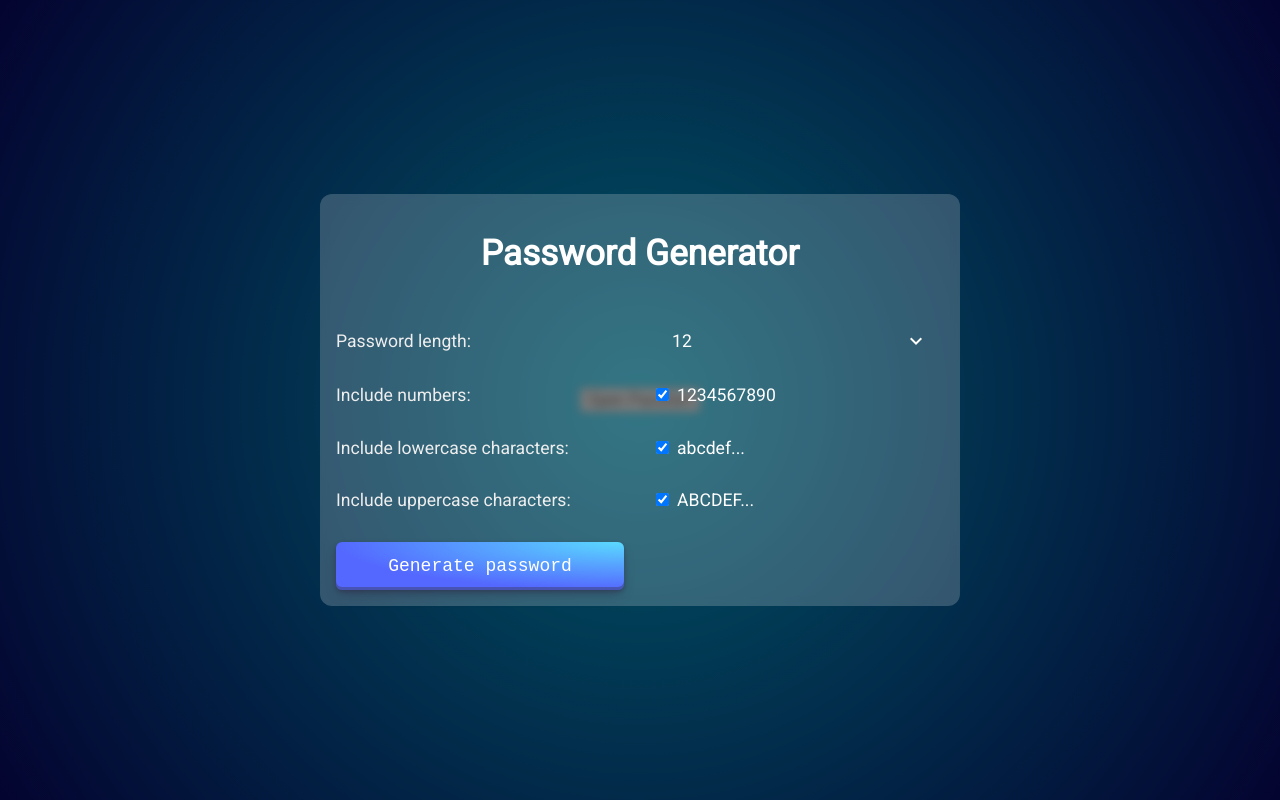
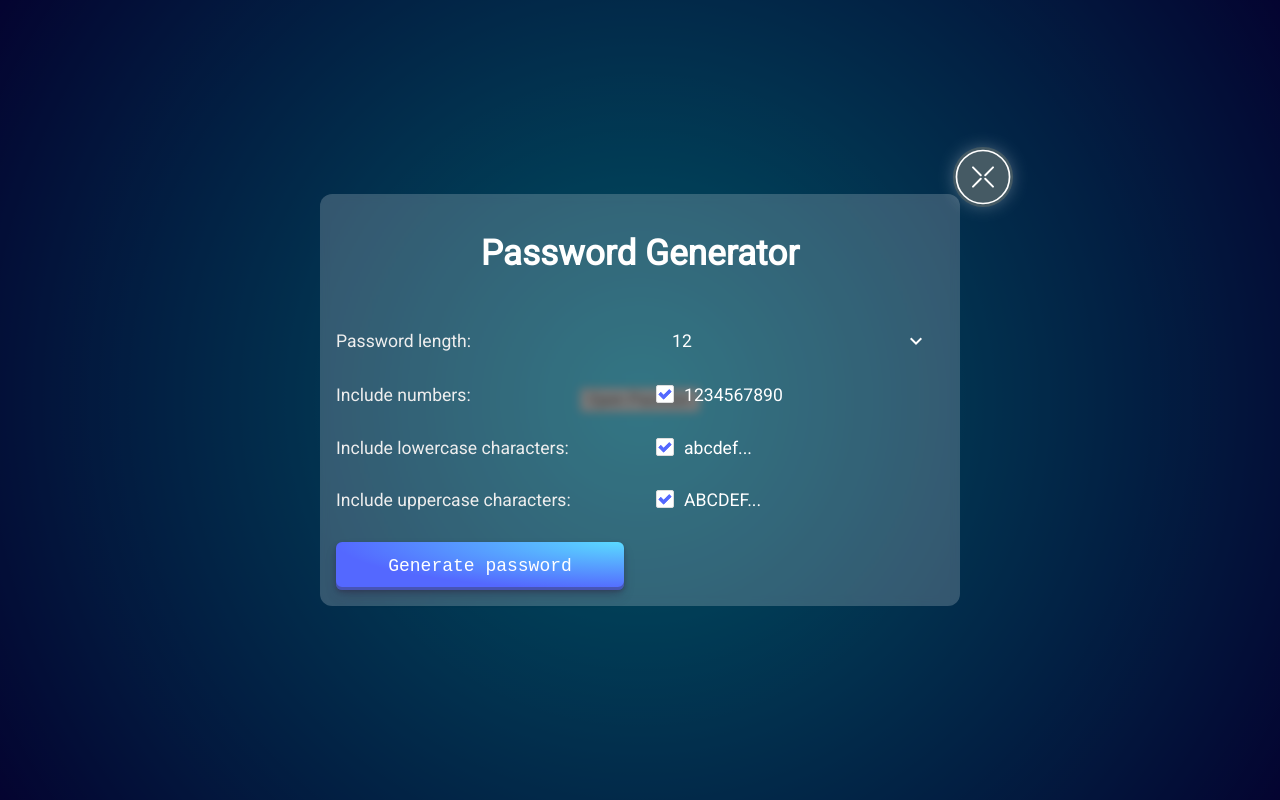
Before and after one commit to Dji-F/PassGen, a website built with webpack: page src/index.html in a window 1280 px wide. Both pictures are taken after a click on the button "Open PassGen". Built offline with nearby package versions, Linux system fonts and the light colour scheme.

Commit message:
Styles checkbox finishing

```diff
--- a/src/modules/PassGen/PassGen.js
+++ b/src/modules/PassGen/PassGen.js
@@ -8,6 +8,7 @@ export class PassGen {
         this.$el = document.querySelector(selector)
         this.selectData = options.selectData ?? [6, 20]
         this.$passInput = ''
+        this.$passgen = ''
         this.inputCheck = []
         this.#setup()
     }
@@ -19,10 +20,15 @@ export class PassGen {
 
     clickHandler(event) {
         const {type} = event.target.dataset
+        const closeBtn = event.target.closest('[data-type="close"]')
+
         if (type === 'generator-btn') {
             this.$selectValue = document.querySelector('[data-type="value"]').textContent
             generator(this.$selectValue, this.$passInput, this.inputCheck)
+        } else if (closeBtn) {
+            this.close()
         }
+
     }
 
     open() {
@@ -46,5 +52,6 @@ export class PassGen {
 
     close() {
         this.$passgen.removeEventListener('click', this.clickHandler)
+        this.$passgen.remove()
     }
 }
--- a/src/modules/PassGen/passgen.scss
+++ b/src/modules/PassGen/passgen.scss
@@ -15,6 +15,7 @@
   width: 40rem;
   margin: 0 auto;
   border: none;
+  position: relative;
   background: rgba(255, 255, 255, .2);
   backdrop-filter: blur(5px);
   border-radius: 12px;
@@ -39,6 +40,69 @@
     background-color: transparent;
     border: none;
     outline: none;
+  }
+
+  input[type="checkbox"]:checked,
+  input[type="checkbox"]:not(:checked) {
+    position: absolute;
+    left: -9999px;
+  }
+
+  input[type="checkbox"]:checked + label,
+  input[type="checkbox"]:not(:checked) + label {
+    display: inline-block;
+    position: relative;
+    padding-left: 28px;
+    line-height: 20px;
+    cursor: pointer;
+  }
+
+  input[type="checkbox"]:checked + label:before,
+  input[type="checkbox"]:not(:checked) + label:before {
+    content: "";
+    position: absolute;
+    left: 0;
+    top: 0;
+    width: 18px;
+    height: 18px;
+    border: 1px solid #dddddd;
+    background-color: #ffffff;
+  }
+
+  input[type="checkbox"]:checked + label:before,
+  input[type="checkbox"]:not(:checked) + label:before {
+    border-radius: 2px;
+  }
+
+  input[type="checkbox"]:checked + label:after,
+  input[type="checkbox"]:not(:checked) + label:after {
+    content: "";
+    position: absolute;
+    -webkit-transition: all 0.2s ease;
+    -moz-transition: all 0.2s ease;
+    -o-transition: all 0.2s ease;
+    transition: all 0.2s ease;
+  }
+
+  input[type="checkbox"]:checked + label:after,
+  input[type="checkbox"]:not(:checked) + label:after {
+    left: 3px;
+    top: 4px;
+    width: 12px;
+    height: 8px;
+    border-radius: 1px;
+    border-left: 4px solid #5468ff;
+    border-bottom: 4px solid #5468ff;
+    -ms-transform: rotate(-45deg);
+    transform: rotate(-45deg);
+  }
+
+  input[type="checkbox"]:not(:checked) + label:after {
+    opacity: 0;
+  }
+
+  input[type="checkbox"]:checked + label:after {
+    opacity: 1;
   }
 }
 
@@ -83,3 +147,81 @@
   box-shadow: #3c4fe0 0 3px 7px inset;
   transform: translateY(2px);
 }
+
+.close {
+  $size: 60px;
+  $borderSize: 2px;
+  $borderColor: rgba(white,1);
+  $speed: .5s;
+  width:$size;
+  height:$size;
+  position: absolute;
+  top: -47px;
+  right: -53px;
+  background: #455A64;
+  border-radius:50%;
+  box-shadow: 0 0 20px -5px rgba(white,.5);
+  transition: .25s ease-in-out;
+  cursor: pointer;
+  animation: fade-in $speed ease-out .25s both;
+  @keyframes fade-in {
+    from { opacity: 0; transform:scale(1.1) }
+  }
+  .circle {
+    path {
+      stroke: $borderColor;
+      fill: none;
+      stroke-width: $borderSize/2;
+      stroke-linecap: round;
+      animation: progress $speed ease-out .25s both;
+      @keyframes progress {
+        from { stroke-dasharray: 0 100; }
+      }
+    }
+  }
+  span{
+    display:block;
+    width:($size/4) - 2px;
+    height:$borderSize;
+    background: $borderColor;
+    box-shadow: 0 0 20px -5px rgba(white,.5);
+    border-radius: 20px;
+    position: absolute;
+    $padding: $size/3;
+    transition: .25s ease-in-out;
+    animation: slide-in $speed ease-in-out .25s both;
+    @keyframes slide-in {
+      from { width:0; }
+    }
+    &:nth-child(1){
+      top:($padding - ($borderSize/2));
+      left:$padding;
+      transform:rotate(45deg);
+      transform-origin: top left;
+    }
+    &:nth-child(2){
+      top:($padding - ($borderSize/2));
+      right:$padding;
+      transform:rotate(-45deg);
+      transform-origin: top right;
+    }
+    &:nth-child(3){
+      bottom:($padding - ($borderSize/2));
+      left:$padding;
+      transform:rotate(-45deg);
+      transform-origin: bottom left;
+    }
+    &:nth-child(4){
+      bottom:($padding - ($borderSize/2));
+      right:$padding;
+      transform:rotate(45deg);
+      transform-origin: bottom right;
+    }
+  }
+  &:hover{
+    background: #37474F;
+    span{
+      width:($size/4);
+    }
+  }
+}
--- a/src/modules/PassGen/templatePassGen.js
+++ b/src/modules/PassGen/templatePassGen.js
@@ -8,20 +8,36 @@ export const templatePassGen = () => {
                 <div id="select"></div>
             </div>
             <div class="passgen__text">Include numbers:</div>
-            <label for="number">
-                <input type="checkbox" name="number" checked>1234567890
-            </label>
+            <div>
+                <input id='number' type='checkbox' name="number" checked />
+                <label for='number'>1234567890</label>
+            </div>
             <div class="passgen__text">Include lowercase characters:</div>
-            <label for="lowercase">
-                <input type="checkbox" name="lowercase" checked>abcdef...
-            </label>
+            <div>
+                <input id="lowercase" type="checkbox" name="lowercase" checked />
+                <label for="lowercase">abcdef...</label>
+            </div>
             <div class="passgen__text">Include uppercase characters:</div>
-            <label for="uppercase">
-                <input type="checkbox" name="uppercase" checked>ABCDEF...
-            </label>
+            <div>
+                <input id="uppercase" type="checkbox" name="uppercase" checked />
+                <label for="uppercase">ABCDEF...</label>
+            </div>
             <button class="button-29" role="button" data-type="generator-btn">Generate password</button>
-<!--            <button data-type="generator-btn">Generate password</button>-->
             <input type="text" class="passgen__pass-value" data-type="pass-value">
+            <div class="close" data-type="close">
+              <span></span>
+              <span></span>
+              <span></span>
+              <span></span>
+              <svg viewBox="0 0 36 36" class="circle">
+                <path
+                  stroke-dasharray="100, 100"
+                  d="M18 2.0845
+                    a 15.9155 15.9155 0 0 1 0 31.831
+                    a 15.9155 15.9155 0 0 1 0 -31.831"
+                />
+              </svg>
+            </div>
         </div>
     </div>
     `
```
